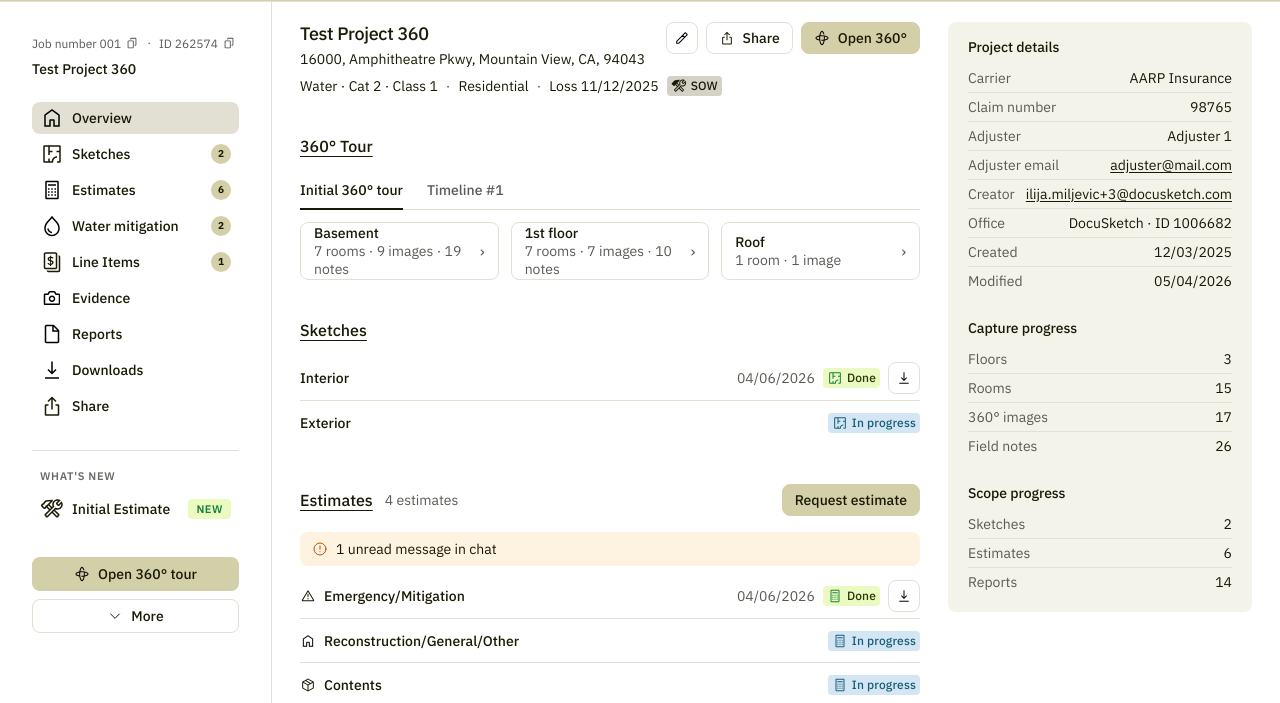
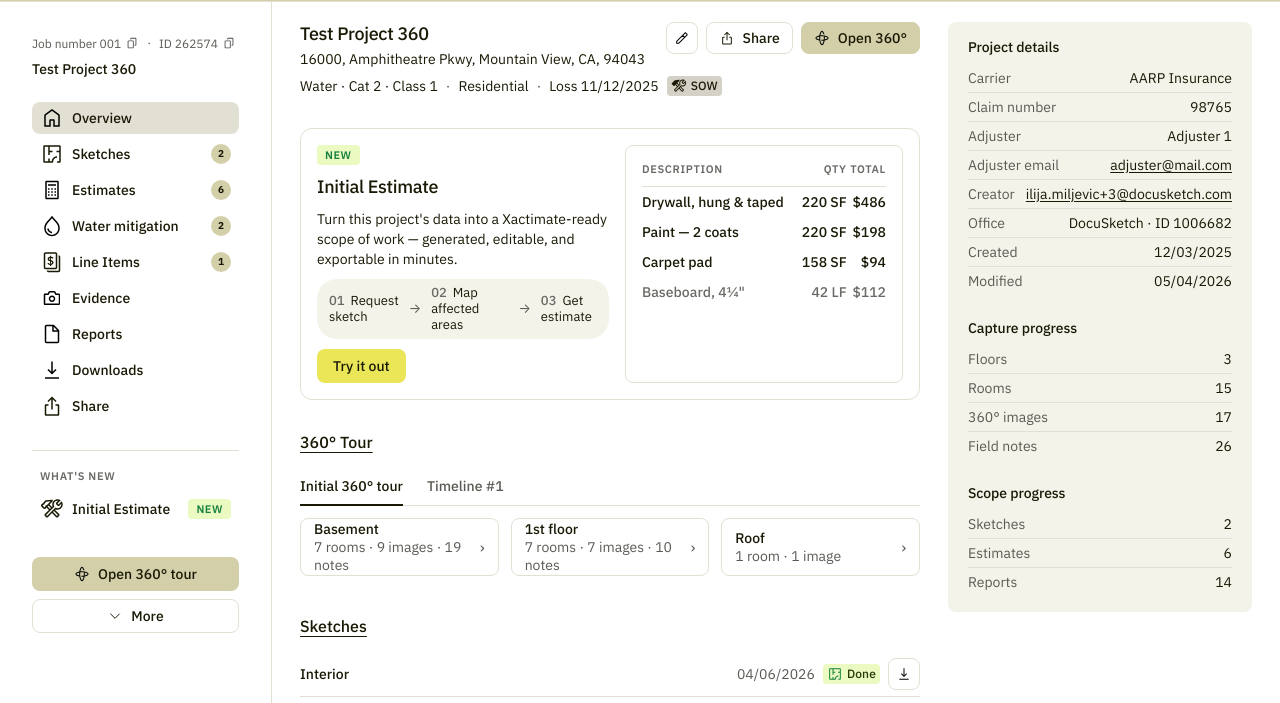
Before and after one commit to artarmeev-ds/artarmeev-ds.github.io, a plain HTML site: page iframe-desktop.html in a window 1280 px wide. Shown: the part 91-794 px from the top of the page. Drawn offline with Linux system fonts and the light colour scheme.

```diff
--- a/iframe-desktop.html
+++ b/iframe-desktop.html
@@ -352,6 +352,128 @@
   /* DS 2.1 — no dividers between sections, vertical rhythm only */
   .section { padding: 20px 0; }
   .section.first { padding-top: 0; }
+
+  /* =====================================================
+     INITIAL ESTIMATE BANNER — promo / decoration surface.
+     Uses --ds-color-bg-promo (pale lemon-lime in DS 2.1,
+     chartreuse in legacy mode).
+  ===================================================== */
+  .ie-banner {
+    background: var(--ds-color-bg-white);
+    border: 1px solid var(--ds-color-stroke-neutral);
+    border-radius: 12px;
+    padding: 16px;
+    margin: 12px 0;
+    display: grid;
+    grid-template-columns: minmax(0, 1.05fr) minmax(0, 1fr);
+    gap: 16px;
+    align-items: stretch;
+  }
+  .ie-banner-left {
+    display: flex;
+    flex-direction: column;
+    gap: 10px;
+  }
+  .ie-banner-tag {
+    display: inline-flex;
+    align-items: center;
+    gap: 4px;
+    height: 20px;
+    padding: 0 8px;
+    border-radius: 4px;
+    background: #ebfac1;
+    color: #15803d;
+    font-size: 11px;
+    font-weight: 600;
+    letter-spacing: 0.05em;
+    text-transform: uppercase;
+    align-self: flex-start;
+  }
+  body.legacy .ie-banner-tag {
+    background: #c0bc90;
+    color: #1a1905;
+  }
+  /* Match the project-name h2 — Test Project 360 */
+  .ie-banner-title {
+    font-size: 18px;
+    line-height: 24px;
+    font-weight: 500;
+    letter-spacing: -0.018em;
+    margin: 0;
+  }
+  .ie-banner-desc {
+    font-size: 14px;
+    line-height: 20px;
+    margin: 0;
+    max-width: 440px;
+  }
+  .ie-banner-steps {
+    display: inline-flex;
+    align-self: flex-start;
+    align-items: center;
+    background: var(--ds-color-bg-neutral);
+    border-radius: 20px;
+    padding: 6px 12px;
+    gap: 10px;
+    font-size: 13px;
+    line-height: 16px;
+  }
+  .ie-banner-steps b {
+    color: var(--ds-color-text-secondary);
+    font-weight: 500;
+    margin-right: 6px;
+    font-variant-numeric: tabular-nums;
+  }
+  .ie-banner-steps .arr { color: var(--ds-color-text-muted); }
+  .btn-promo {
+    align-self: flex-start;
+    background: var(--ds-color-bg-promo);
+    border: none;
+    padding: 8px 16px;
+    border-radius: 8px;
+    font-size: 14px;
+    font-weight: 500;
+    color: #1a1905;
+    cursor: pointer;
+    font-family: inherit;
+    margin-top: auto;
+  }
+  .ie-banner-right {
+    background: var(--ds-color-bg-white);
+    border: 1px solid var(--ds-color-stroke-neutral);
+    border-radius: 8px;
+    padding: 12px 16px;
+  }
+  .ie-banner-table {
+    width: 100%;
+    border-collapse: collapse;
+    font-size: 14px;
+  }
+  .ie-banner-table th {
+    text-align: left;
+    padding: 2px 0 8px;
+    font-size: 11px;
+    font-weight: 600;
+    letter-spacing: 0.06em;
+    text-transform: uppercase;
+    color: var(--ds-color-text-secondary);
+    border-bottom: 1px solid var(--ds-color-stroke-neutral);
+  }
+  .ie-banner-table th:nth-child(2),
+  .ie-banner-table th:nth-child(3) { text-align: right; }
+  .ie-banner-table td {
+    padding: 6px 0;
+    font-weight: 500;
+    vertical-align: top;
+  }
+  .ie-banner-table td:nth-child(2),
+  .ie-banner-table td:nth-child(3) {
+    text-align: right;
+    font-variant-numeric: tabular-nums;
+  }
+  .ie-banner-table tbody tr:last-child td {
+    color: var(--ds-color-text-secondary);
+  }
 
   /* ============== LEGACY MODE OVERRIDES (?v=old) ============== */
   body.legacy .section {
@@ -896,6 +1018,36 @@
           </div>
         </div>
 
+        <!-- Initial Estimate promo banner — uses lemon-lime (DS 2.1) / chartreuse (legacy) -->
+        <section class="ie-banner">
+          <div class="ie-banner-left">
+            <span class="ie-banner-tag">New</span>
+            <h2 class="ie-banner-title">Initial Estimate</h2>
+            <p class="ie-banner-desc">Turn this project's data into a Xactimate-ready scope of work — generated, editable, and exportable in minutes.</p>
+            <div class="ie-banner-steps">
+              <span><b>01</b>Request sketch</span>
+              <span class="arr">→</span>
+              <span><b>02</b>Map affected areas</span>
+              <span class="arr">→</span>
+              <span><b>03</b>Get estimate</span>
+            </div>
+            <button class="btn-promo">Try it out</button>
+          </div>
+          <div class="ie-banner-right">
+            <table class="ie-banner-table">
+              <thead>
+                <tr><th>Description</th><th>QTY</th><th>Total</th></tr>
+              </thead>
+              <tbody>
+                <tr><td>Drywall, hung &amp; taped</td><td>220 SF</td><td>$486</td></tr>
+                <tr><td>Paint — 2 coats</td><td>220 SF</td><td>$198</td></tr>
+                <tr><td>Carpet pad</td><td>158 SF</td><td>$94</td></tr>
+                <tr><td>Baseboard, 4¼"</td><td>42 LF</td><td>$112</td></tr>
+              </tbody>
+            </table>
+          </div>
+        </section>
+
         <!-- 360° Tour -->
         <div class="section">
           <div class="section-row">
--- a/tokens.css
+++ b/tokens.css
@@ -26,6 +26,11 @@
   --ds-color-bg-warning: #dfbb3a;
   --ds-color-bg-info: #549cd3;
   --ds-color-bg-button-primary: #d2cfa9;   /* DS 2.1 "Base new" */
+
+  /* DS 2.1 — pale lemon-lime for very rare promotions / decorations only.
+     Replaces the old chartreuse #e5df00. Reserved for marketing-style banners
+     and decorative emphasis — never primary CTAs. */
+  --ds-color-bg-promo: #eae658;
 
   /* ---------- Text — DS 2.1: beige → grey
      Recipe: #1A1905 (Ash) at opacity 0.65, blend-mode plus-darker.
@@ -135,4 +140,7 @@ body.legacy {
   --ds-color-status-success-bg: #64b56e;
   --ds-color-status-info:       #ffffff;
   --ds-color-status-info-bg:    #549cd3;
+
+  /* Old promo / decoration colour reverts to chartreuse */
+  --ds-color-bg-promo: #e5df00;
 }
```
Also changed, not shown: iframe-mobile.html (+3 -3 lines), index.html (+15 -0 lines).
